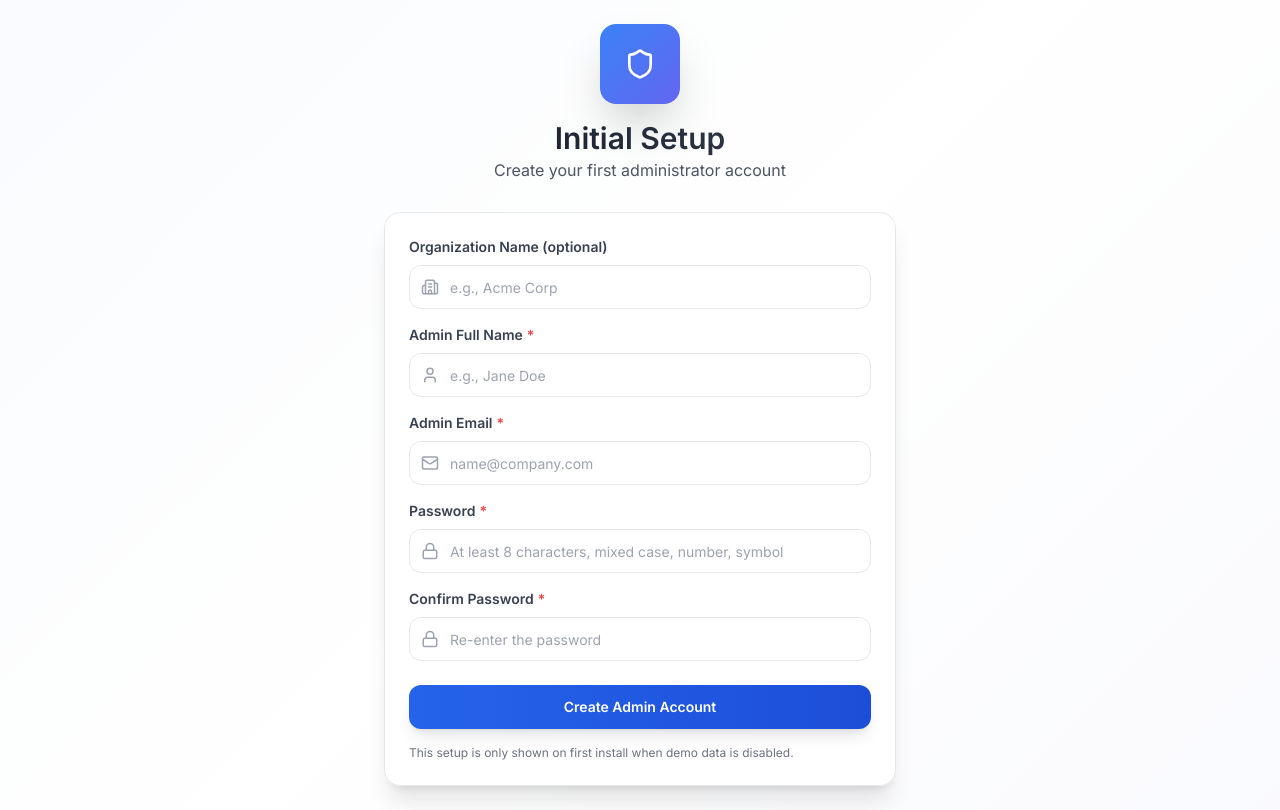
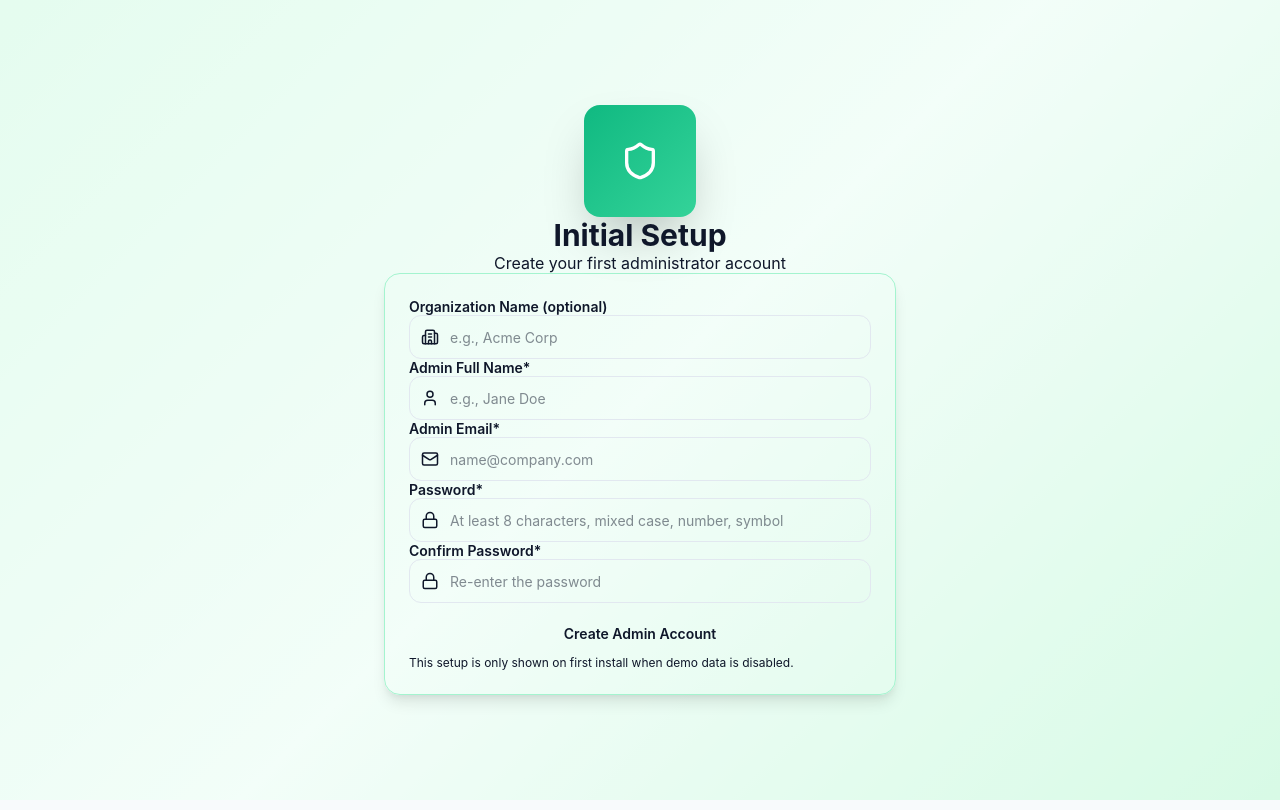
Before and after one commit to 3tternp/officeops_platform, a React (Vite) app: page /#/setup in a window 1280 px wide. Built offline with nearby package versions, Linux system fonts and the light colour scheme.

Commit message:
UI: Center logo above Initial Setup; light green theme accents; token-based input focus; header alignment; tailwind/postcss setup; button variants consistent with tokens
# Conflicts:
#	package.json

```diff
--- a/postcss.config.js
+++ b/postcss.config.js
@@ -1,7 +1,7 @@
 module.exports = {
   plugins: {
     'postcss-nesting': {},
-    tailwindcss: {},
+    '@tailwindcss/postcss': {},
     autoprefixer: {},
   },
 };
--- a/src/components/ui/Button.jsx
+++ b/src/components/ui/Button.jsx
@@ -5,19 +5,19 @@ import { cn } from "../../utils/cn";
 import Icon from '../AppIcon';
 
 const buttonVariants = cva(
-    "inline-flex items-center justify-center whitespace-nowrap text-sm font-semibold transition-all duration-200 ease-out focus-visible:outline-none focus-visible:ring-2 focus-visible:ring-offset-2 disabled:pointer-events-none disabled:opacity-50 active:scale-95 transform hover:shadow-lg",
+    "inline-flex items-center justify-center whitespace-nowrap text-sm font-semibold transition-all duration-200 ease-out focus-visible:outline-none focus-visible:ring-2 focus-visible:ring-offset-2 disabled:pointer-events-none disabled:opacity-50 active:scale-95 transform",
     {
         variants: {
             variant: {
-                default: "bg-gradient-to-r from-blue-600 to-blue-700 text-white shadow-lg hover:from-blue-700 hover:to-blue-800 hover:shadow-xl focus-visible:ring-blue-500/50 border-0",
-                destructive: "bg-gradient-to-r from-red-600 to-red-700 text-white shadow-lg hover:from-red-700 hover:to-red-800 hover:shadow-xl focus-visible:ring-red-500/50 border-0",
-                outline: "border-2 border-gray-300 bg-white text-gray-700 hover:border-gray-400 hover:bg-gray-50 hover:shadow-md focus-visible:ring-gray-500/30",
-                secondary: "bg-gradient-to-r from-gray-100 to-gray-200 text-gray-700 hover:from-gray-200 hover:to-gray-300 border border-gray-300 focus-visible:ring-gray-500/30",
-                ghost: "text-gray-700 hover:bg-gray-100 hover:text-gray-900 focus-visible:ring-gray-500/30",
-                link: "text-blue-600 hover:text-blue-800 underline-offset-4 hover:underline focus-visible:ring-blue-500/30 shadow-none hover:shadow-none",
-                success: "bg-gradient-to-r from-green-600 to-green-700 text-white shadow-lg hover:from-green-700 hover:to-green-800 hover:shadow-xl focus-visible:ring-green-500/50 border-0",
-                warning: "bg-gradient-to-r from-yellow-500 to-yellow-600 text-white shadow-lg hover:from-yellow-600 hover:to-yellow-700 hover:shadow-xl focus-visible:ring-yellow-500/50 border-0",
-                danger: "bg-gradient-to-r from-red-600 to-red-700 text-white shadow-lg hover:from-red-700 hover:to-red-800 hover:shadow-xl focus-visible:ring-red-500/50 border-0",
+                default: "bg-primary text-primary-foreground hover:bg-primary/90 border-0",
+                destructive: "bg-destructive text-destructive-foreground hover:bg-destructive/90 border-0",
+                outline: "border border-border bg-background text-foreground hover:bg-muted",
+                secondary: "bg-secondary text-secondary-foreground hover:bg-secondary/90",
+                ghost: "text-foreground hover:bg-muted",
+                link: "text-primary underline-offset-4 hover:underline",
+                success: "bg-success text-success-foreground hover:bg-success/90 border-0",
+                warning: "bg-warning text-warning-foreground hover:bg-warning/90 border-0",
+                danger: "bg-error text-error-foreground hover:bg-error/90 border-0",
             },
             size: {
                 default: "h-11 px-6 py-2.5 rounded-xl",
--- a/src/components/ui/Header.jsx
+++ b/src/components/ui/Header.jsx
@@ -97,7 +97,7 @@ const Header = ({ onSidebarToggle, sidebarCollapsed = false }) => {
 
   return (
     <header
-      className="fixed top-0 left-0 right-0 z-50 bg-white/95 backdrop-blur-lg border-b border-gray-200/80 shadow-sm"
+      className="fixed top-0 left-0 right-0 z-50 bg-background/95 backdrop-blur-lg border-b border-border shadow-sm"
       style={branding?.loginBackgroundImage ? {
         backgroundImage: `url(${branding.loginBackgroundImage})`,
         backgroundSize: 'cover',
@@ -118,7 +118,7 @@ const Header = ({ onSidebarToggle, sidebarCollapsed = false }) => {
           </Button>
 
           <div className="flex items-center space-x-3">
-            <div className="flex items-center justify-center w-10 h-10 rounded-xl shadow-lg overflow-hidden bg-gradient-to-br from-blue-600 to-blue-700">
+            <div className="flex items-center justify-center w-10 h-10 rounded-xl shadow-lg overflow-hidden bg-primary">
               {branding?.companyLogo ? (
                 <img src={branding.companyLogo} alt="Logo" className="w-full h-full object-cover" />
               ) : (
@@ -126,8 +126,8 @@ const Header = ({ onSidebarToggle, sidebarCollapsed = false }) => {
               )}
             </div>
             <div className="hidden sm:block">
-              <h1 className="text-xl font-bold bg-gradient-to-r from-gray-900 to-gray-700 bg-clip-text text-transparent">{branding?.companyName || 'OfficeOps'}</h1>
-              <p className="text-xs font-medium text-gray-500 tracking-wide">PLATFORM</p>
+              <h1 className="text-xl font-bold text-foreground">{branding?.companyName || 'OfficeOps'}</h1>
+              <p className="text-xs font-medium text-muted-foreground tracking-wide">PLATFORM</p>
             </div>
           </div>
         </div>
@@ -139,17 +139,17 @@ const Header = ({ onSidebarToggle, sidebarCollapsed = false }) => {
               <Icon
                 name="Search"
                 size={18}
-                className="absolute left-4 top-1/2 transform -translate-y-1/2 text-gray-400"
+                className="absolute left-4 top-1/2 transform -translate-y-1/2 text-muted-foreground"
               />
               <input
                 type="text"
                 placeholder="Search across modules, documents, users..."
                 value={searchQuery}
                 onChange={(e) => setSearchQuery(e?.target?.value)}
-                className="w-full pl-12 pr-4 py-3 text-sm bg-gray-50/80 border border-gray-200 rounded-xl focus:outline-none focus:ring-2 focus:ring-blue-500/20 focus:border-blue-500 focus:bg-white transition-all duration-200 placeholder-gray-400"
+                className="w-full pl-12 pr-4 py-3 text-sm bg-muted border border-input rounded-xl focus:outline-none focus:ring-2 focus:ring-ring focus:border-transparent focus:bg-background transition-all duration-200 placeholder:text-muted-foreground"
               />
               <div className="absolute right-3 top-1/2 transform -translate-y-1/2">
-                <kbd className="hidden sm:inline-flex items-center px-2 py-1 text-xs font-medium text-gray-500 bg-white border border-gray-200 rounded shadow-sm">⌘K</kbd>
+                <kbd className="hidden sm:inline-flex items-center px-2 py-1 text-xs font-medium text-muted-foreground bg-background border border-border rounded shadow-sm">⌘K</kbd>
               </div>
             </div>
           </form>
@@ -169,21 +169,21 @@ const Header = ({ onSidebarToggle, sidebarCollapsed = false }) => {
           <div className="relative">
             <button
               onClick={() => setNotificationOpen(!notificationOpen)}
-              className="relative p-2.5 text-gray-600 hover:text-gray-900 hover:bg-gray-100 rounded-xl transition-all duration-200 focus:outline-none focus:ring-2 focus:ring-blue-500/20"
+              className="relative p-2.5 text-muted-foreground hover:text-foreground hover:bg-muted rounded-xl transition-all duration-200 focus:outline-none focus:ring-2 focus:ring-ring"
             >
               <Icon name="Bell" size={20} />
               {unreadCount > 0 && (
-                <span className="absolute -top-1 -right-1 w-5 h-5 bg-gradient-to-r from-red-500 to-red-600 text-white text-xs rounded-full flex items-center justify-center font-medium shadow-lg animate-pulse">
+                <span className="absolute -top-1 -right-1 w-5 h-5 bg-error text-error-foreground text-xs rounded-full flex items-center justify-center font-medium shadow-lg animate-pulse">
                   {unreadCount}
                 </span>
               )}
             </button>
 
             {notificationOpen && (
-              <div className="absolute right-0 top-full mt-3 w-80 bg-white border border-gray-200 rounded-2xl shadow-2xl z-50 overflow-hidden">
-                <div className="p-4 bg-gradient-to-r from-gray-50 to-gray-100/50 border-b border-gray-200">
-                  <h3 className="font-semibold text-gray-900">Notifications</h3>
-                  <p className="text-sm text-gray-500 mt-0.5">{unreadCount} unread messages</p>
+              <div className="absolute right-0 top-full mt-3 w-80 bg-popover border border-border rounded-2xl shadow-2xl z-50 overflow-hidden">
+                <div className="p-4 bg-muted border-b border-border">
+                  <h3 className="font-semibold text-popover-foreground">Notifications</h3>
+                  <p className="text-sm text-muted-foreground mt-0.5">{unreadCount} unread messages</p>
                 </div>
                 <div className="max-h-96 overflow-y-auto">
                   {notifications?.map((notification) => (
@@ -233,9 +233,9 @@ const Header = ({ onSidebarToggle, sidebarCollapsed = false }) => {
           <div className="relative">
             <button
               onClick={() => setProfileOpen(!profileOpen)}
-              className="flex items-center space-x-3 px-3 py-2 text-gray-700 hover:bg-gray-100 rounded-xl transition-all duration-200 focus:outline-none focus:ring-2 focus:ring-blue-500/20"
+              className="flex items-center space-x-3 px-3 py-2 text-foreground hover:bg-muted rounded-xl transition-all duration-200 focus:outline-none focus:ring-2 focus:ring-ring"
             >
-              <div className="w-9 h-9 bg-gradient-to-br from-blue-500 to-blue-600 rounded-full flex items-center justify-center shadow-lg overflow-hidden">
+              <div className="w-9 h-9 bg-primary rounded-full flex items-center justify-center shadow-lg overflow-hidden">
                 {currentUser?.profilePicture ? (
                   <img
                     src={currentUser.profilePicture}
@@ -247,17 +247,17 @@ const Header = ({ onSidebarToggle, sidebarCollapsed = false }) => {
                 )}
               </div>
               <div className="hidden sm:block text-left">
-                <p className="text-sm font-semibold text-gray-900">{currentUser?.name || 'User'}</p>
-                <p className="text-xs text-gray-500 font-medium">{currentUser?.role?.toUpperCase() || 'ROLE'}</p>
+                <p className="text-sm font-semibold text-foreground">{currentUser?.name || 'User'}</p>
+                <p className="text-xs text-muted-foreground font-medium">{currentUser?.role?.toUpperCase() || 'ROLE'}</p>
               </div>
-              <Icon name="ChevronDown" size={16} className="hidden sm:block text-gray-400" />
+              <Icon name="ChevronDown" size={16} className="hidden sm:block text-muted-foreground" />
             </button>
 
             {profileOpen && (
-              <div className="absolute right-0 top-full mt-3 w-64 bg-white border border-gray-200 rounded-2xl shadow-2xl z-50 overflow-hidden">
-                <div className="p-4 bg-gradient-to-r from-gray-50 to-gray-100/50 border-b border-gray-200">
+              <div className="absolute right-0 top-full mt-3 w-64 bg-popover border border-border rounded-2xl shadow-2xl z-50 overflow-hidden">
+                <div className="p-4 bg-muted border-b border-border">
                   <div className="flex items-center space-x-3">
-                    <div className="w-12 h-12 bg-gradient-to-br from-blue-500 to-blue-600 rounded-full flex items-center justify-center shadow-lg overflow-hidden">
+                    <div className="w-12 h-12 bg-primary rounded-full flex items-center justify-center shadow-lg overflow-hidden">
                       {currentUser?.profilePicture ? (
                         <img
                           src={currentUser.profilePicture}
@@ -269,9 +269,9 @@ const Header = ({ onSidebarToggle, sidebarCollapsed = false }) => {
                       )}
                     </div>
                     <div>
-                      <p className="font-semibold text-gray-900">{currentUser?.name || 'User'}</p>
-                      <p className="text-sm text-gray-600">{currentUser?.email || 'email@company.com'}</p>
-                      <p className="text-xs font-medium text-blue-600 mt-0.5">{currentUser?.role === 'admin' ? 'Administrator' : currentUser?.role === 'manager' ? 'Manager' : 'Employee'}</p>
+                      <p className="font-semibold text-popover-foreground">{currentUser?.name || 'User'}</p>
+                      <p className="text-sm text-muted-foreground">{currentUser?.email || 'email@company.com'}</p>
+                      <p className="text-xs font-medium text-primary mt-0.5">{currentUser?.role === 'admin' ? 'Administrator' : currentUser?.role === 'manager' ? 'Manager' : 'Employee'}</p>
                     </div>
                   </div>
                 </div>
--- a/src/components/ui/Input.jsx
+++ b/src/components/ui/Input.jsx
@@ -32,11 +32,11 @@ const Input = React.forwardRef(({
 
     // Base input classes with modern styling
     const baseInputClasses = cn(
-        "flex w-full border transition-all duration-200 bg-white file:border-0 file:bg-transparent file:text-sm file:font-medium placeholder:text-gray-400 focus-visible:outline-none disabled:cursor-not-allowed disabled:opacity-50",
+        "flex w-full border transition-all duration-200 bg-background text-foreground file:border-0 file:bg-transparent file:text-sm file:font-medium placeholder:text-muted-foreground focus-visible:outline-none disabled:cursor-not-allowed disabled:opacity-50",
         sizeClasses[size] || sizeClasses.default,
-        error ? "border-red-300 bg-red-50/50 focus-visible:ring-2 focus-visible:ring-red-500/20 focus-visible:border-red-500" :
-        success ? "border-green-300 bg-green-50/50 focus-visible:ring-2 focus-visible:ring-green-500/20 focus-visible:border-green-500" :
-        "border-gray-200 focus-visible:ring-2 focus-visible:ring-blue-500/20 focus-visible:border-blue-500"
+        error ? "border-error/50 bg-error/5 focus-visible:ring-2 focus-visible:ring-error/30 focus-visible:border-error" :
+        success ? "border-success/50 bg-success/5 focus-visible:ring-2 focus-visible:ring-success/30 focus-visible:border-success" :
+        "border-input focus-visible:ring-2 focus-visible:ring-ring focus-visible:border-transparent"
     );
 
     // Checkbox-specific styles
@@ -76,7 +76,7 @@ const Input = React.forwardRef(({
         <div className="relative">
             {leftIcon && (
                 <div className="absolute inset-y-0 left-0 flex items-center pl-3 pointer-events-none">
-                    <Icon name={leftIcon} size={18} className="text-gray-400" />
+                    <Icon name={leftIcon} size={18} className="text-muted-foreground" />
                 </div>
             )}
 
@@ -105,11 +105,11 @@ const Input = React.forwardRef(({
                 <div
                     className={cn(
                         "absolute inset-y-0 right-0 flex items-center pr-3",
-                        onRightIconClick ? "cursor-pointer hover:text-gray-600" : "pointer-events-none"
+                        onRightIconClick ? "cursor-pointer hover:text-foreground" : "pointer-events-none"
                     )}
                     onClick={onRightIconClick}
                 >
-                    <Icon name={rightIcon} size={18} className="text-gray-400" />
+                    <Icon name={rightIcon} size={18} className="text-muted-foreground" />
                 </div>
             )}
         </div>
@@ -123,13 +123,13 @@ const Input = React.forwardRef(({
                     htmlFor={inputId}
                     className={cn(
                         "block text-sm font-semibold transition-colors duration-200",
-                        isFocused ? "text-blue-600" : "text-gray-700",
-                        error && "text-red-600",
-                        success && "text-green-600"
+                        isFocused ? "text-primary" : "text-foreground",
+                        error && "text-error",
+                        success && "text-success"
                     )}
                 >
                     {label}
-                    {required && <span className="text-red-500 ml-1">*</span>}
+                    {required && <span className="text-error ml-1">*</span>}
                 </label>
             )}
 
@@ -149,7 +149,7 @@ const Input = React.forwardRef(({
                     )}
                     <p className={cn(
                         "text-sm",
-                        error ? "text-red-600" : success ? "text-green-600" : "text-gray-500"
+                        error ? "text-error" : success ? "text-success" : "text-muted-foreground"
                     )}>
                         {error || success || description}
                     </p>
--- a/src/pages/InitialSetup.jsx
+++ b/src/pages/InitialSetup.jsx
@@ -112,7 +112,7 @@ const InitialSetup = () => {
   };
 
   return (
-    <div className="min-h-screen relative flex items-center justify-center p-3 sm:p-4 md:p-6">
+    <div className="min-h-screen bg-background relative flex items-center justify-center p-3 sm:p-4 md:p-6">
       {/* Background image or brand-tinted gradient */}
       <div
         className="absolute inset-0"
@@ -123,39 +123,34 @@ const InitialSetup = () => {
               backgroundPosition: 'center',
             }
           : {
-              backgroundImage: `linear-gradient(135deg, ${(branding?.primaryColor || '#3b82f6')}11, #ffffff, ${(branding?.secondaryColor || '#6366f1')}11)`,
+              backgroundImage: 'linear-gradient(135deg, #dcfce7, #ffffff, #bbf7d0)',
             }}
       />
-      <div className="absolute inset-0 bg-white/70" />
+      <div className="absolute inset-0 bg-emerald-50/60" />
 
       <div className="relative z-10 w-full max-w-sm sm:max-w-md md:max-w-lg">
-        <div className="text-center mb-6 sm:mb-8">
+        <div className="flex flex-col items-center text-center mb-6 sm:mb-8">
           {branding?.companyLogo ? (
             <img
               src={branding.companyLogo}
               alt={`${branding?.companyName || 'Company'} logo`}
-              className="w-16 h-16 sm:w-20 sm:h-20 object-contain rounded-2xl shadow-2xl mx-auto mb-4"
+              className="block w-24 h-24 sm:w-28 sm:h-28 object-contain rounded-2xl shadow-2xl mx-auto mb-6 sm:mb-8"
             />
           ) : (
             <div
-              className="flex items-center justify-center w-16 h-16 sm:w-20 sm:h-20 rounded-2xl shadow-2xl mx-auto mb-4"
+              className="flex items-center justify-center w-24 h-24 sm:w-28 sm:h-28 rounded-2xl shadow-2xl mx-auto mb-6 sm:mb-8"
               style={{
-                backgroundImage: `linear-gradient(135deg, ${branding?.primaryColor || '#3b82f6'}, ${branding?.secondaryColor || '#6366f1'})`,
+                backgroundImage: 'linear-gradient(135deg, #10b981, #34d399)',
               }}
             >
-              <Icon name="Shield" size={32} color="white" />
+              <Icon name="Shield" size={40} color="white" />
             </div>
           )}
-          <h1
-            className="text-2xl sm:text-3xl font-bold bg-clip-text text-transparent mb-1"
-            style={{ backgroundImage: 'linear-gradient(90deg, #111827, #374151)' }}
-          >
-            Initial Setup
-          </h1>
-          <p className="text-gray-600">Create your first administrator account</p>
+          <h1 className="text-2xl sm:text-3xl font-bold text-foreground mb-1">Initial Setup</h1>
+          <p className="text-muted-foreground">Create your first administrator account</p>
         </div>
 
-        <form onSubmit={handleSubmit} className="bg-white/90 backdrop-blur rounded-2xl p-4 sm:p-6 shadow-xl border border-gray-200">
+        <form onSubmit={handleSubmit} className="bg-card border border-emerald-200 rounded-2xl p-4 sm:p-6 shadow-enterprise-lg">
           <div className="space-y-4">
             <Input
               label="Organization Name (optional)"
@@ -163,6 +158,7 @@ const InitialSetup = () => {
               value={orgName}
               onChange={(e) => setOrgName(e.target.value)}
               leftIcon="Building2"
+              className="focus-visible:ring-emerald-500/25 focus-visible:border-emerald-500"
             />
             <Input
               label="Admin Full Name"
@@ -171,6 +167,7 @@ const InitialSetup = () => {
               value={name}
               onChange={(e) => setName(e.target.value)}
               leftIcon="User"
+              className="focus-visible:ring-emerald-500/25 focus-visible:border-emerald-500"
             />
             <Input
               label="Admin Email"
@@ -180,6 +177,7 @@ const InitialSetup = () => {
               value={email}
               onChange={(e) => setEmail(e.target.value)}
               leftIcon="Mail"
+              className="focus-visible:ring-emerald-500/25 focus-visible:border-emerald-500"
             />
             <Input
               label="Password"
@@ -189,6 +187,7 @@ const InitialSetup = () => {
               value={password}
               onChange={(e) => setPassword(e.target.value)}
               leftIcon="Lock"
+              className="focus-visible:ring-emerald-500/25 focus-visible:border-emerald-500"
             />
             <Input
               label="Confirm Password"
@@ -198,28 +197,29 @@ const InitialSetup = () => {
               value={confirmPassword}
               onChange={(e) => setConfirmPassword(e.target.value)}
               leftIcon="Lock"
+              className="focus-visible:ring-emerald-500/25 focus-visible:border-emerald-500"
             />
 
             {error && (
-              <div className="flex items-center gap-2 text-red-600 text-sm">
+              <div className="flex items-center gap-2 text-error text-sm">
                 <Icon name="AlertCircle" size={16} />
                 <span>{error}</span>
               </div>
             )}
             {success && (
-              <div className="flex items-center gap-2 text-green-600 text-sm">
+              <div className="flex items-center gap-2 text-success text-sm">
                 <Icon name="CheckCircle" size={16} />
                 <span>{success}</span>
               </div>
             )}
 
             <div className="pt-2">
-              <Button type="submit" disabled={isSubmitting} className="w-full">
+              <Button type="submit" disabled={isSubmitting} className="w-full" variant="success">
                 {isSubmitting ? 'Setting up...' : 'Create Admin Account'}
               </Button>
             </div>
 
-            <p className="text-xs text-gray-500 mt-2">
+            <p className="text-xs text-muted-foreground mt-2">
               This setup is only shown on first install when demo data is disabled.
             </p>
           </div>
--- a/tailwind.config.js
+++ b/tailwind.config.js
@@ -1,5 +1,5 @@
 /** @type {import('tailwindcss').Config} */
-export default {
+module.exports = {
   darkMode: ["class"],
   content: [
     './pages/**/*.{js,jsx}',
```
Also changed, not shown: package.json (+21 -12 lines), src/pages/Login.jsx (+33 -72 lines), src/styles/tailwind.css.
